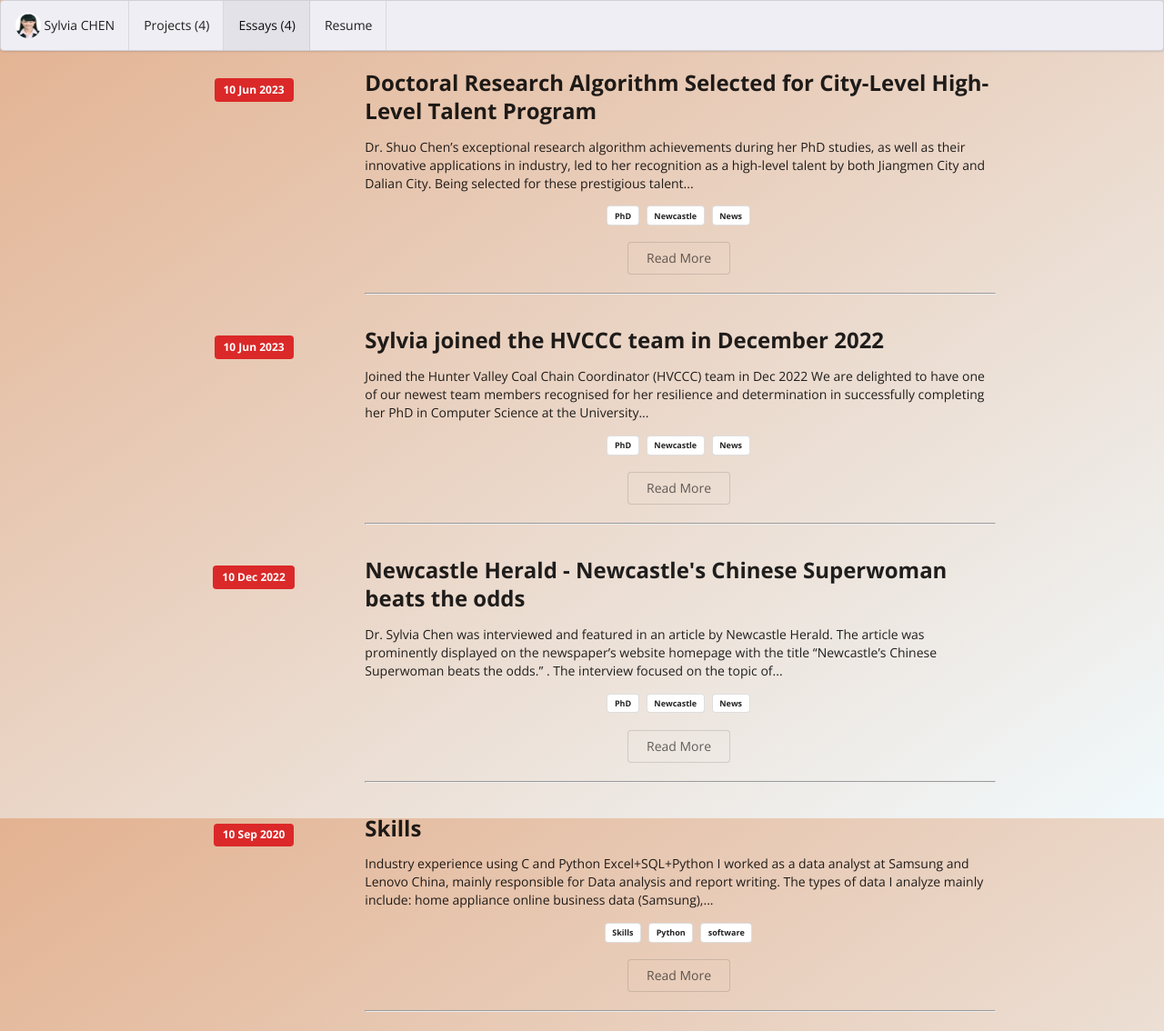
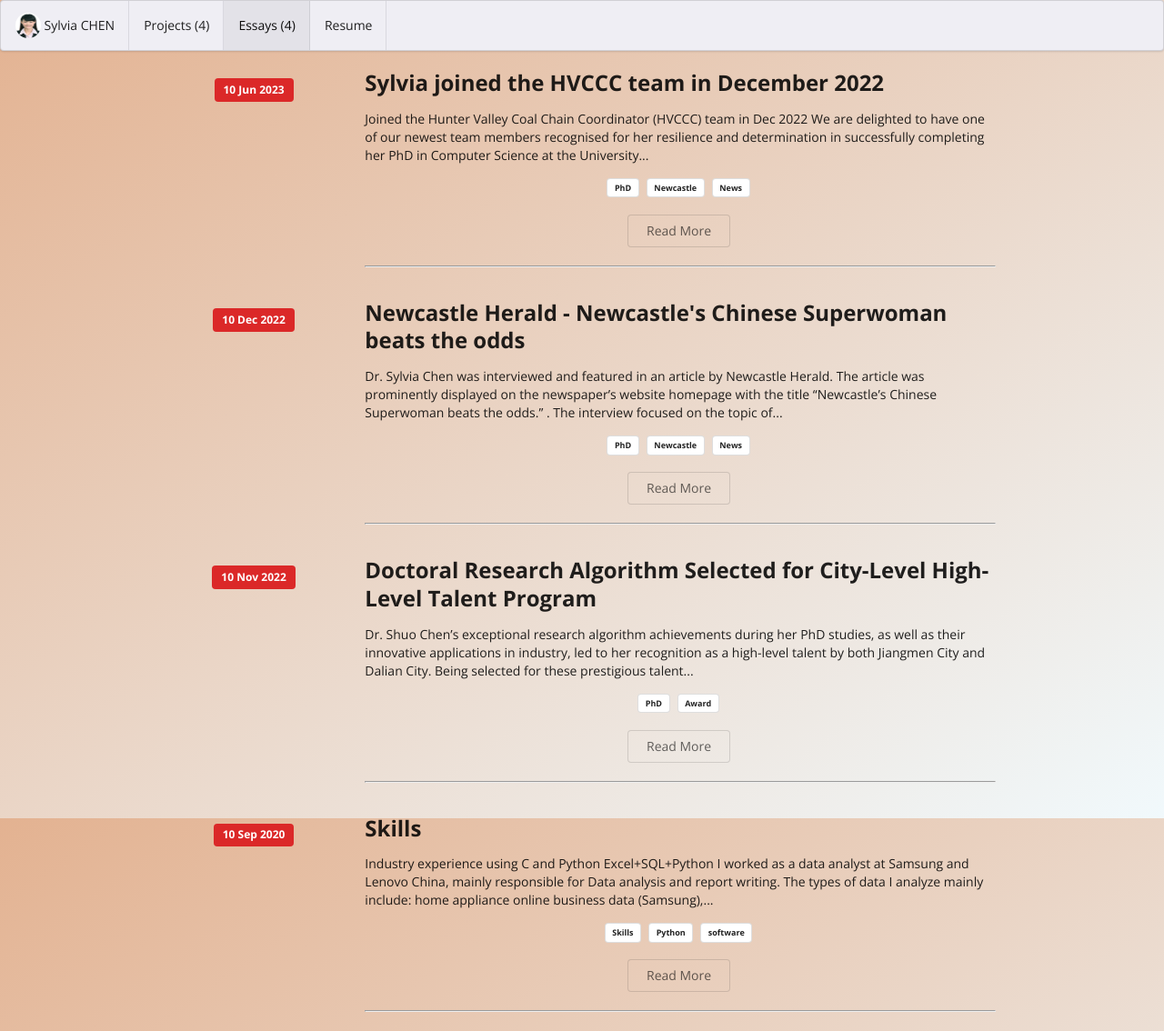
Before and after one commit to drSylvia/drSylvia.github.io, a Jekyll site: the page built from essays/index.html, in a window 1280 px wide. Shown: the whole page at 91% size. Built offline with Jekyll 4.4.1, drawn with Linux system fonts in a browser that asks for light colours.

Commit message:
Update 2023jiangmen_dalian.md

```diff
--- a/essays/2023jiangmen_dalian.md
+++ b/essays/2023jiangmen_dalian.md
@@ -3,11 +3,10 @@ layout: essay
 type: essay
 title: Doctoral Research Algorithm Selected for City-Level High-Level Talent Program
 # All dates must be YYYY-MM-DD format!
-date: 2023-06-10
+date: 2022-11-10
 labels:
   - PhD
-  - Newcastle
-  - News
+  - Award
 ---
 
 Dr. Shuo Chen's exceptional research algorithm achievements during her PhD studies, as well as their innovative applications in industry, led to her recognition as a high-level talent by both [Jiangmen City](https://en.wikipedia.org/wiki/Jiangmen) and [Dalian City](https://en.wikipedia.org/wiki/Dalian). Being selected for these prestigious talent programs is a testament to her exceptional abilities and expertise in her field.
```
